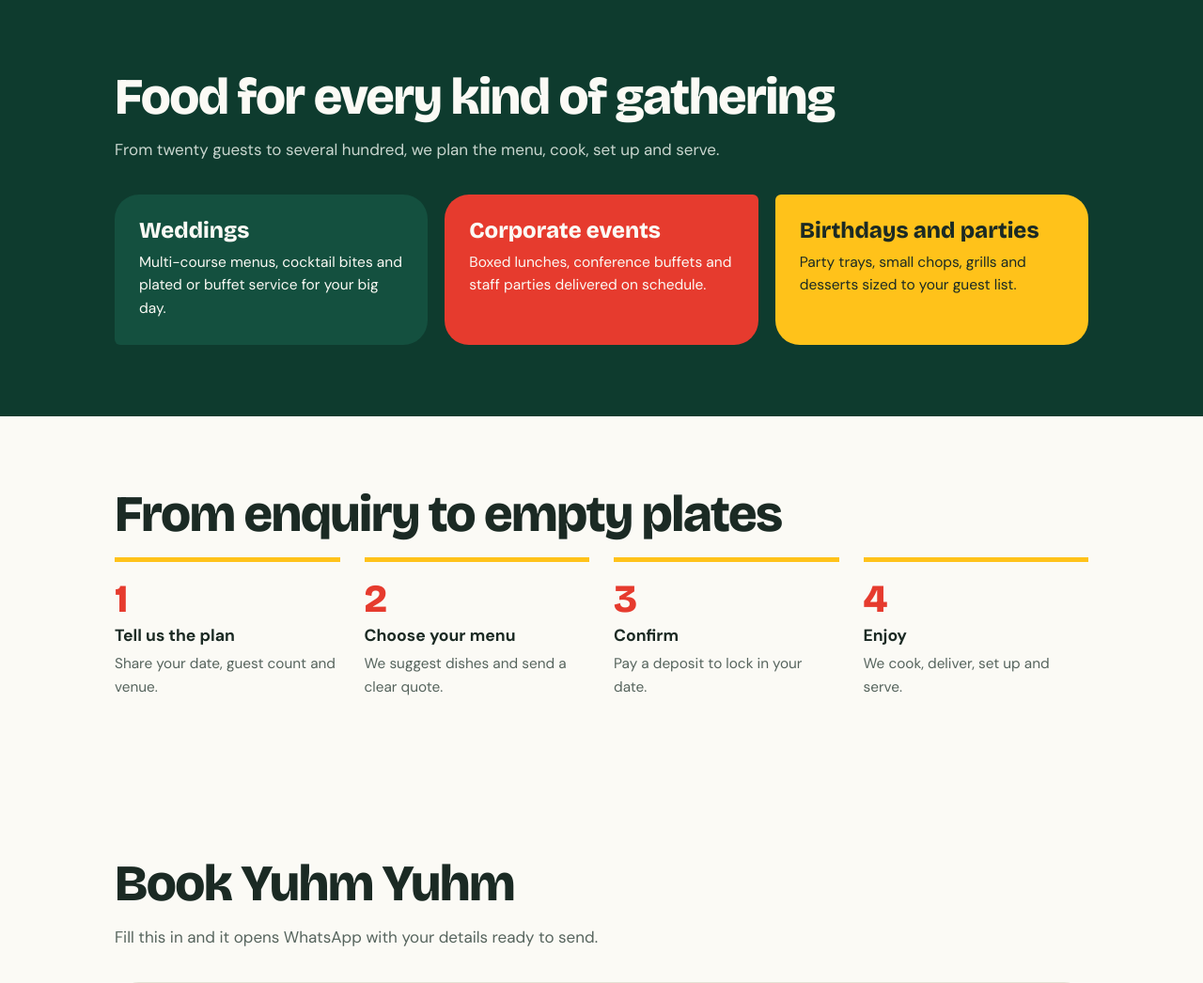
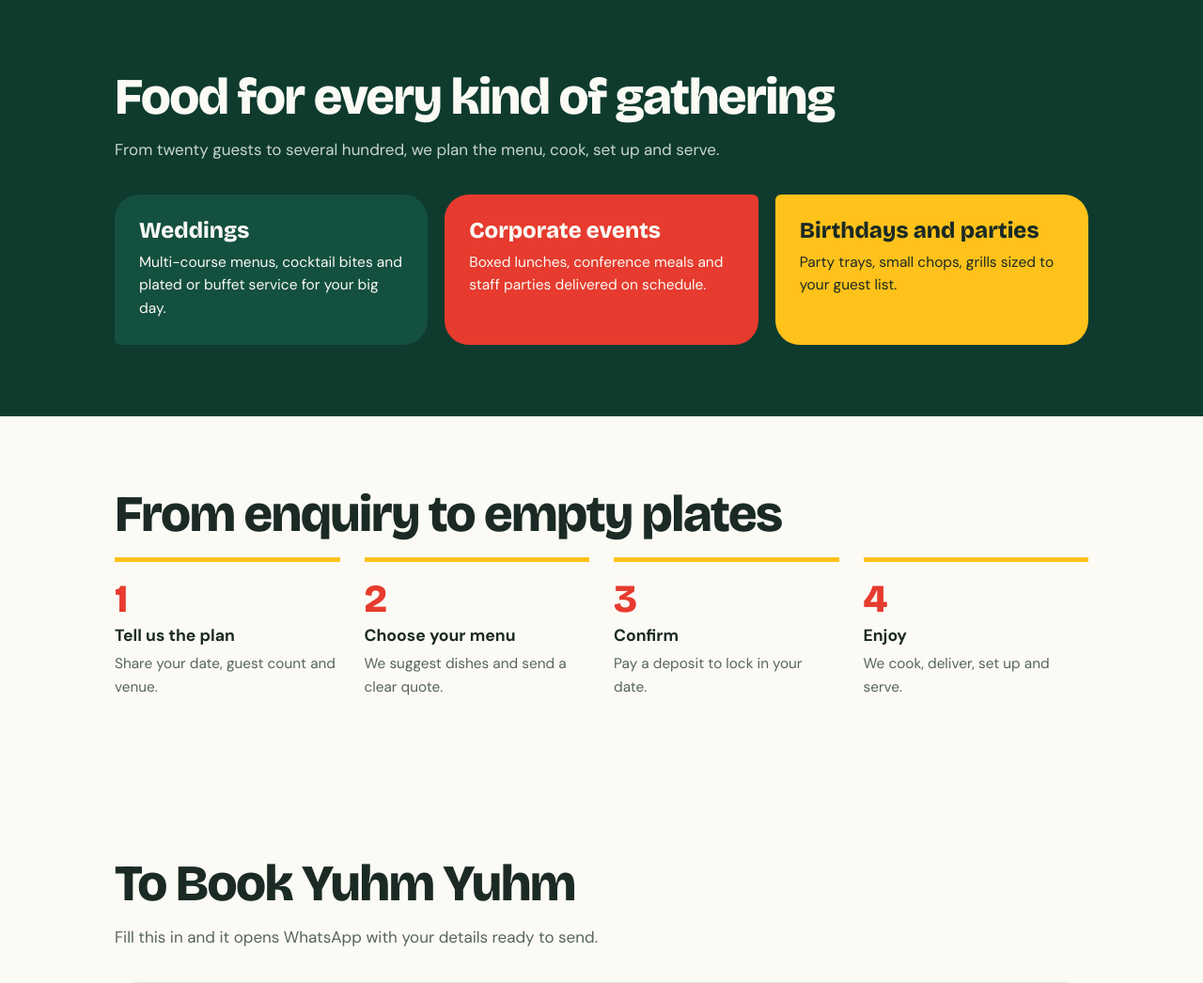
Before and after one commit to kehindeayonitemi440-beep/Yuhmyuhm-Catering-Service, a Django app: page / in a window 1280 px wide. Shown: the part 1099-2145 px from the top of the page at 94% size. Run offline with Django 5.2, Linux system fonts and the light colour scheme; data that the repository does not hold is empty.

Commit message:
yuhmyuhm

```diff
--- a/catering/templates/catering/home.html
+++ b/catering/templates/catering/home.html
@@ -22,8 +22,8 @@
 <p class="lead">From twenty guests to several hundred, we plan the menu, cook, set up and serve.</p>
 <div class="events">
 <div class="ev"><h3>Weddings</h3><p>Multi-course menus, cocktail bites and plated or buffet service for your big day.</p></div>
-<div class="ev"><h3>Corporate events</h3><p>Boxed lunches, conference buffets and staff parties delivered on schedule.</p></div>
-<div class="ev"><h3>Birthdays and parties</h3><p>Party trays, small chops, grills and desserts sized to your guest list.</p></div>
+<div class="ev"><h3>Corporate events</h3><p>Boxed lunches, conference meals and staff parties delivered on schedule.</p></div>
+<div class="ev"><h3>Birthdays and parties</h3><p>Party trays, small chops, grills  sized to your guest list.</p></div>
 </div></div></section>
 
 <section id="how"><div class="wrap">
@@ -42,7 +42,7 @@
 {% endfor %}</div></div></section>{% endif %}
 
 <section id="book"><div class="wrap">
-<h2>Book Yuhm Yuhm</h2>
+<h2>To Book Yuhm Yuhm</h2>
 <p class="lead">Fill this in and it opens WhatsApp with your details ready to send.</p>
 <form method="post" action="{% url 'catering:home' %}#book">{% csrf_token %}
 <label>{{ form.name.label }}{{ form.name }}{{ form.name.errors }}</label>
--- a/yuhm_yuhm/settings.py
+++ b/yuhm_yuhm/settings.py
@@ -9,7 +9,7 @@
 CSRF_TRUSTED_ORIGINS = [o for o in os.environ.get("DJANGO_CSRF_ORIGINS", "").split(",") if o]
 
 # WhatsApp number: country code first, digits only, e.g. 2348012345678
-WHATSAPP_NUMBER = os.environ.get("WHATSAPP_NUMBER", "2340000000000")
+WHATSAPP_NUMBER = os.environ.get("WHATSAPP_NUMBER", "2349123323596")
 
 INSTALLED_APPS = [
     "django.contrib.admin", "django.contrib.auth", "django.contrib.contenttypes",
```
Also changed, not shown: README.md, catering/migrations/0001_initial.py (added), catering/migrations/__init__.py (added).
